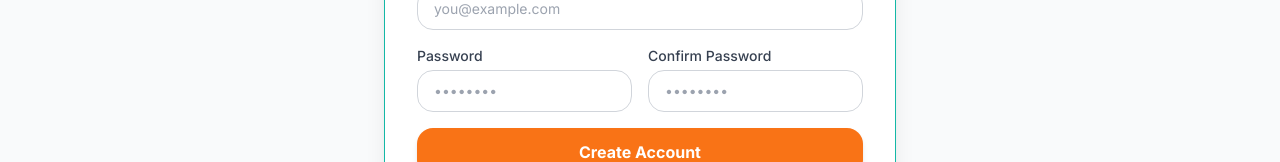
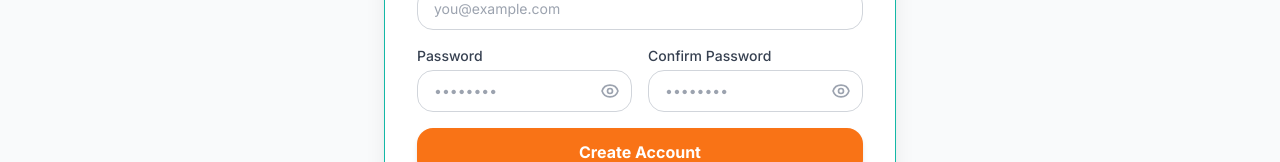
Before and after one commit to VMANFdo/Paw-Link, a React (Vite) app in the folder pawlink/: page /register in a window 1280 px wide. Shown: the part 447-609 px from the top of the page. Built offline with nearby package versions, Linux system fonts and the light colour scheme.

Commit message:
add show password

```diff
--- a/pawlink/src/pages/Login.jsx
+++ b/pawlink/src/pages/Login.jsx
@@ -11,6 +11,7 @@
 
   // State
   const [formData, setFormData] = useState({ email: '', password: '' })
+  const [showPassword, setShowPassword] = useState(false)
   const [error, setError] = useState('')
   const [loading, setLoading] = useState(false)
 
@@ -85,15 +86,34 @@
               <label className="form-label mb-0">Password</label>
               <Link to="/contact" className="text-xs text-primary-600 hover:underline">Forgot password?</Link>
             </div>
+            <div className="relative">
               <input
-              type="password"
+                type={showPassword ? "text" : "password"}
                 name="password"
-              className="input-field"
+                className="input-field pr-10"
                 placeholder="••••••••"
                 value={formData.password}
                 onChange={handleChange}
                 required
               />
+              <button
+                type="button"
+                className="absolute inset-y-0 right-0 pr-3 flex items-center text-gray-400 hover:text-gray-600 focus:outline-none"
+                onClick={() => setShowPassword(!showPassword)}
+                tabIndex="-1"
+              >
+                {showPassword ? (
+                  <svg className="h-5 w-5" fill="none" viewBox="0 0 24 24" stroke="currentColor">
+                    <path strokeLinecap="round" strokeLinejoin="round" strokeWidth={2} d="M13.875 18.825A10.05 10.05 0 0112 19c-4.478 0-8.268-2.943-9.543-7a9.97 9.97 0 011.563-3.029m5.858.908a3 3 0 114.243 4.243M9.878 9.878l4.242 4.242M9.88 9.88l-3.29-3.29m7.532 7.532l3.29 3.29M3 3l3.59 3.59m0 0A9.953 9.953 0 0112 5c4.478 0 8.268 2.943 9.543 7a10.025 10.025 0 01-4.132 5.411m0 0L21 21" />
+                  </svg>
+                ) : (
+                  <svg className="h-5 w-5" fill="none" viewBox="0 0 24 24" stroke="currentColor">
+                    <path strokeLinecap="round" strokeLinejoin="round" strokeWidth={2} d="M15 12a3 3 0 11-6 0 3 3 0 016 0z" />
+                    <path strokeLinecap="round" strokeLinejoin="round" strokeWidth={2} d="M2.458 12C3.732 7.943 7.523 5 12 5c4.478 0 8.268 2.943 9.543 7-1.274 4.057-5.064 7-9.542 7-4.477 0-8.268-2.943-9.542-7z" />
+                  </svg>
+                )}
+              </button>
+            </div>
           </div>
 
           <button
--- a/pawlink/src/pages/Register.jsx
+++ b/pawlink/src/pages/Register.jsx
@@ -18,6 +18,8 @@
   })
   const [error, setError] = useState('')
   const [loading, setLoading] = useState(false)
+  const [showPassword, setShowPassword] = useState(false)
+  const [showConfirmPassword, setShowConfirmPassword] = useState(false)
 
   const handleChange = (e) => {
     setFormData({ ...formData, [e.target.name]: e.target.value })
@@ -131,27 +133,65 @@
           <div className="grid grid-cols-1 md:grid-cols-2 gap-4">
             <div>
               <label className="form-label">Password</label>
+              <div className="relative">
                 <input
-                type="password"
+                  type={showPassword ? "text" : "password"}
                   name="password"
-                className="input-field"
+                  className="input-field pr-10"
                   placeholder="••••••••"
                   value={formData.password}
                   onChange={handleChange}
                   required
                 />
+                <button
+                  type="button"
+                  className="absolute inset-y-0 right-0 pr-3 flex items-center text-gray-400 hover:text-gray-600 focus:outline-none"
+                  onClick={() => setShowPassword(!showPassword)}
+                  tabIndex="-1"
+                >
+                  {showPassword ? (
+                    <svg className="h-5 w-5" fill="none" viewBox="0 0 24 24" stroke="currentColor">
+                      <path strokeLinecap="round" strokeLinejoin="round" strokeWidth={2} d="M13.875 18.825A10.05 10.05 0 0112 19c-4.478 0-8.268-2.943-9.543-7a9.97 9.97 0 011.563-3.029m5.858.908a3 3 0 114.243 4.243M9.878 9.878l4.242 4.242M9.88 9.88l-3.29-3.29m7.532 7.532l3.29 3.29M3 3l3.59 3.59m0 0A9.953 9.953 0 0112 5c4.478 0 8.268 2.943 9.543 7a10.025 10.025 0 01-4.132 5.411m0 0L21 21" />
+                    </svg>
+                  ) : (
+                    <svg className="h-5 w-5" fill="none" viewBox="0 0 24 24" stroke="currentColor">
+                      <path strokeLinecap="round" strokeLinejoin="round" strokeWidth={2} d="M15 12a3 3 0 11-6 0 3 3 0 016 0z" />
+                      <path strokeLinecap="round" strokeLinejoin="round" strokeWidth={2} d="M2.458 12C3.732 7.943 7.523 5 12 5c4.478 0 8.268 2.943 9.543 7-1.274 4.057-5.064 7-9.542 7-4.477 0-8.268-2.943-9.542-7z" />
+                    </svg>
+                  )}
+                </button>
+              </div>
             </div>
             <div>
               <label className="form-label">Confirm Password</label>
+              <div className="relative">
                 <input
-                type="password"
+                  type={showConfirmPassword ? "text" : "password"}
                   name="confirmPassword"
-                className="input-field"
+                  className="input-field pr-10"
                   placeholder="••••••••"
                   value={formData.confirmPassword}
                   onChange={handleChange}
                   required
                 />
+                <button
+                  type="button"
+                  className="absolute inset-y-0 right-0 pr-3 flex items-center text-gray-400 hover:text-gray-600 focus:outline-none"
+                  onClick={() => setShowConfirmPassword(!showConfirmPassword)}
+                  tabIndex="-1"
+                >
+                  {showConfirmPassword ? (
+                    <svg className="h-5 w-5" fill="none" viewBox="0 0 24 24" stroke="currentColor">
+                      <path strokeLinecap="round" strokeLinejoin="round" strokeWidth={2} d="M13.875 18.825A10.05 10.05 0 0112 19c-4.478 0-8.268-2.943-9.543-7a9.97 9.97 0 011.563-3.029m5.858.908a3 3 0 114.243 4.243M9.878 9.878l4.242 4.242M9.88 9.88l-3.29-3.29m7.532 7.532l3.29 3.29M3 3l3.59 3.59m0 0A9.953 9.953 0 0112 5c4.478 0 8.268 2.943 9.543 7a10.025 10.025 0 01-4.132 5.411m0 0L21 21" />
+                    </svg>
+                  ) : (
+                    <svg className="h-5 w-5" fill="none" viewBox="0 0 24 24" stroke="currentColor">
+                      <path strokeLinecap="round" strokeLinejoin="round" strokeWidth={2} d="M15 12a3 3 0 11-6 0 3 3 0 016 0z" />
+                      <path strokeLinecap="round" strokeLinejoin="round" strokeWidth={2} d="M2.458 12C3.732 7.943 7.523 5 12 5c4.478 0 8.268 2.943 9.543 7-1.274 4.057-5.064 7-9.542 7-4.477 0-8.268-2.943-9.542-7z" />
+                    </svg>
+                  )}
+                </button>
+              </div>
             </div>
           </div>
 
```
Lines whose indentation alone changed are shown as unchanged.
